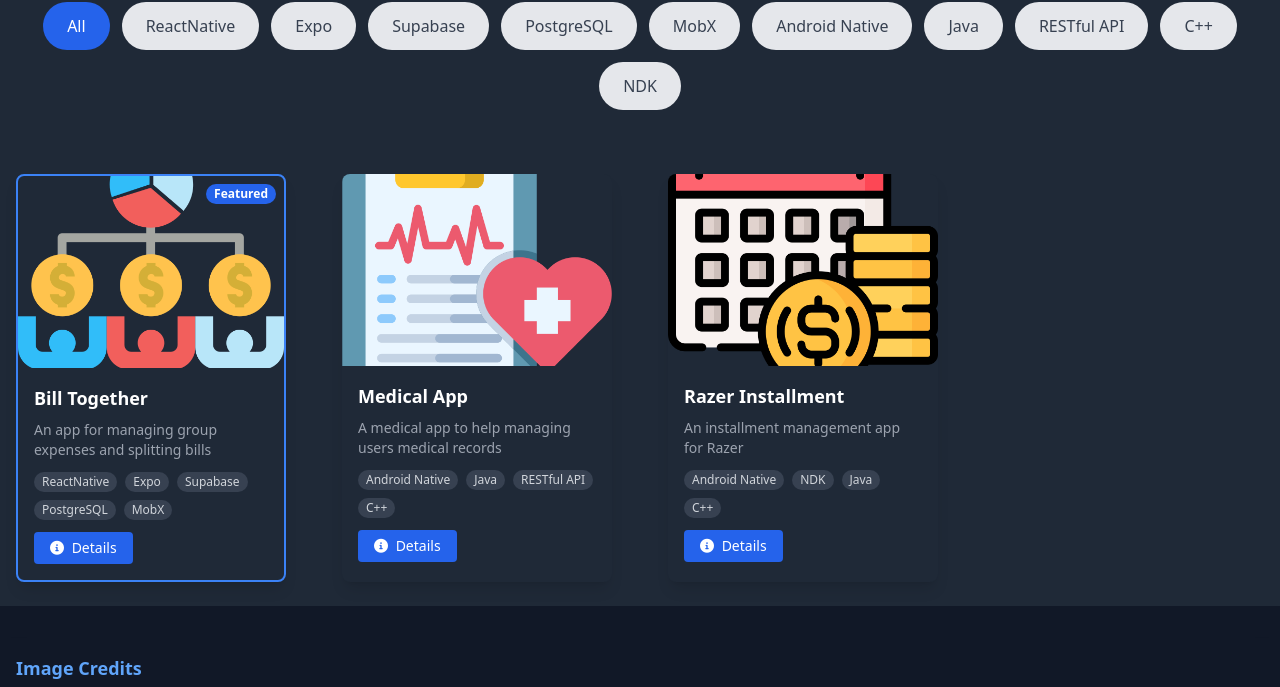
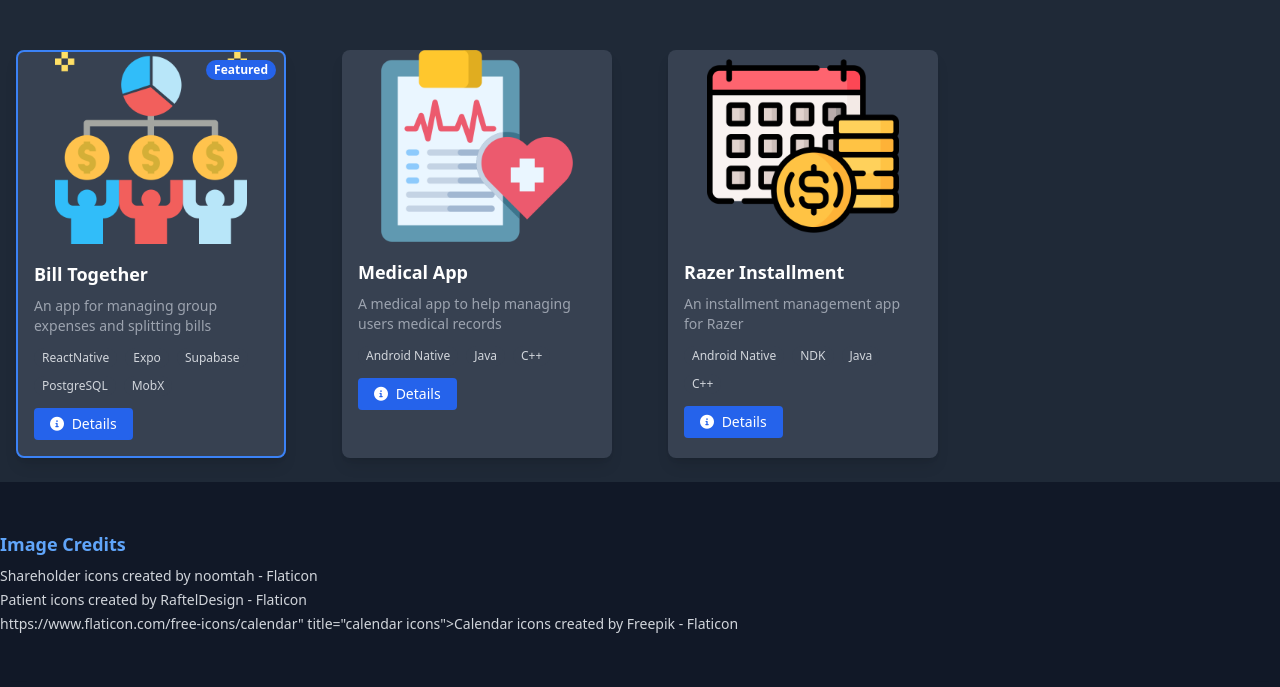
Before and after one commit to MohamadKhaledAbbas/MohamadKhaledAbbas.github.io, a website: page index.html in a window 1280 px wide. Shown: the part 994-1681 px from the top of the page. Drawn offline with Linux system fonts and the light colour scheme.

Commit message:
More fixes.

```diff
--- a/assets/projects/projects.json
+++ b/assets/projects/projects.json
@@ -29,7 +29,6 @@
             "technologies": [
                 "Android Native",
                 "Java",
-                "RESTful API",
                 "C++"
             ],
             "credits": [
--- a/index.html
+++ b/index.html
@@ -30,10 +30,12 @@
 <body class="bg-gray-900 text-gray-200">
     <script src="js/components.js"></script>
     <script src="js/main.js"></script>
+    <script src="js/projects.js"></script>
 
-    <main class="space-y-16">
+    <main>
         <section
-            class="hero min-h-screen flex items-center justify-center bg-gradient-to-br from-gray-950 via-blue-950 to-gray-900">
+            class="hero min-h-screen flex items-center justify-center bg-gradient-to-br from-gray-950 via-gray-800 to-gray-900 relative overflow-hidden">
+            <div class="absolute inset-0 bg-[url('assets/hero-bg.jpg')] bg-cover bg-center opacity-10"></div>
             <div class="container mx-auto px-6 text-center">
                 <h1 class="text-5xl sm:text-6xl font-bold mb-8 text-blue-400 animate-fadeInUp"
                     style="animation-delay: 0.2s;">Android Developer</h1>
@@ -60,15 +62,11 @@
         </section>
     </main>
 
-    <footer class="credits-footer bg-gray-800 p-4 mt-8">
-        <div class="container mx-auto">
-            <div id="credits-list" class="space-y-1 text-sm text-gray-300">
-                <!-- Credits will be dynamically inserted here by JavaScript -->
-            </div>
+    <div class="container mx-auto py-12">
+        <div id="credits-list" class="space-y-1 text-sm text-gray-300">
+            <!-- Credits will be dynamically inserted here by JavaScript -->
         </div>
-    </footer>
-
-    <script src="js/projects.js"></script>
+    </div>
 </body>
 
 </html>
--- a/js/projects.js
+++ b/js/projects.js
@@ -82,7 +82,7 @@ class ProjectManager {
 
     createProjectCard(project) {
         const card = document.createElement('div');
-        card.className = 'project-card bg-gray-800 text-white rounded-lg shadow-lg overflow-hidden transition-transform duration-300 ease-in-out transform hover:-translate-y-1 hover:shadow-xl';
+        card.className = 'project-card bg-gray-700 text-white rounded-lg shadow-lg overflow-hidden transition-transform duration-300 ease-in-out transform hover:-translate-y-1 hover:shadow-xl';
         card.style.margin = '0 1rem'; // Add margin to prevent touching the edges
 
         if (project.featured) {
@@ -94,7 +94,7 @@ class ProjectManager {
 
         card.innerHTML = `
             <div class="relative">
-                <img src="${thumbnailPath}" alt="${project.title}" class="w-full h-48 object-cover" loading="lazy" onerror="this.onerror=null; this.src='${fallbackImage}'">
+                <img src="${thumbnailPath}" alt="${project.title}" class="w-full h-48 object-contain" loading="lazy" onerror="this.onerror=null; this.src='${fallbackImage}'">
                 ${project.featured ? '<span class="absolute top-2 right-2 bg-blue-600 text-white text-xs font-bold px-2 py-0.5 rounded-full">Featured</span>' : ''}
             </div>
             <div class="p-4">
```
